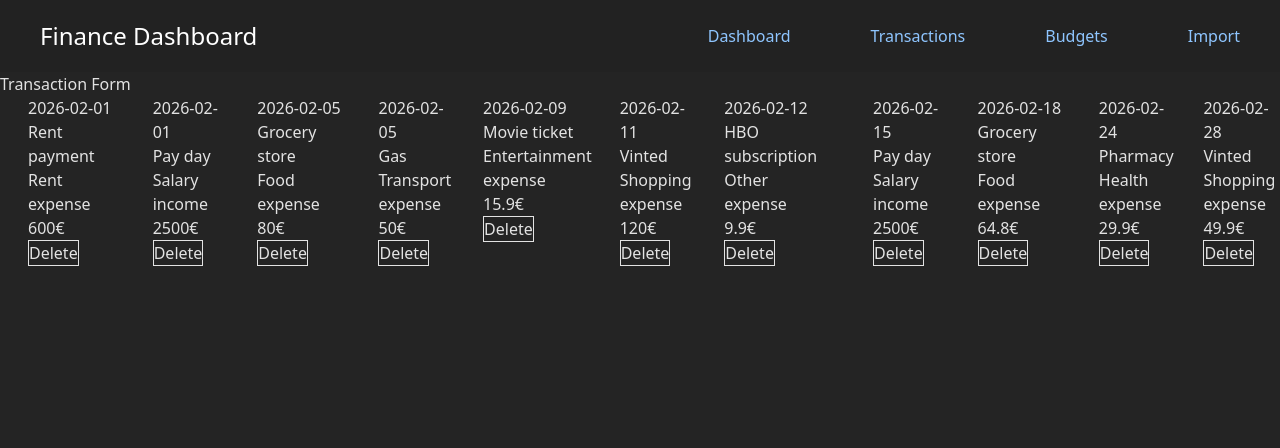
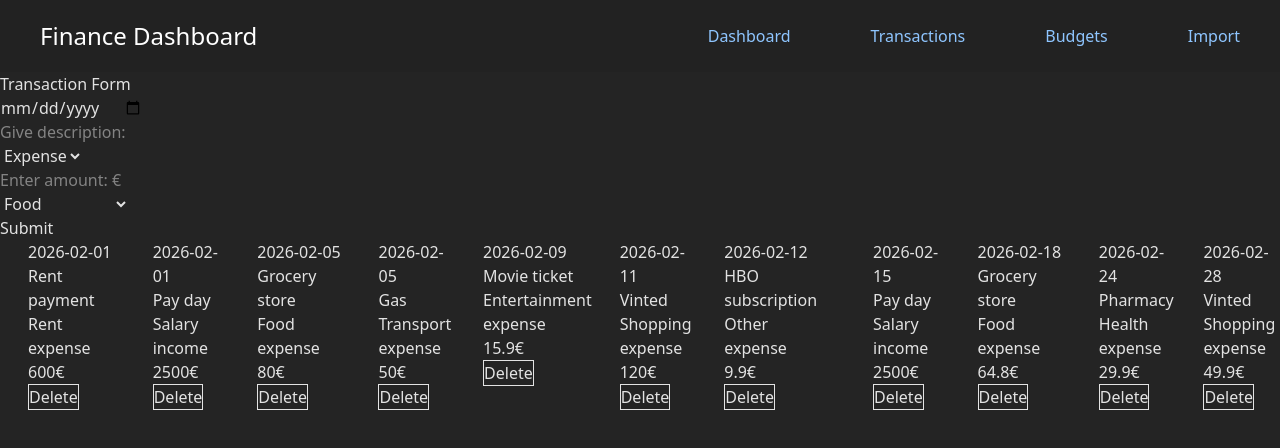
Before and after one commit to waltterir/personal-finance-dashboard, a React (Vite) app: page /transactions in a window 1280 px wide. Shown: the top 448 px of the page. Built offline with nearby package versions, Linux system fonts and the light colour scheme.

Commit message:
Add Formto TransactionPage

```diff
--- a/src/app/Routes.tsx
+++ b/src/app/Routes.tsx
@@ -8,6 +8,7 @@
 export function AppRoutes(props: {
   transactions: Transaction[];
   onDeleteTransaction: (id: string) => void;
+  onAddTransaction?: (transaction: Transaction) => void;
 }) {
   return (
     <>
--- a/src/features/transactions/components/TransactionForm.tsx
+++ b/src/features/transactions/components/TransactionForm.tsx
@@ -1,8 +1,101 @@
-export function TransactionForm() {
+import { useState } from "react";
+import type { Category, Transaction } from "../model/types";
+
+export function TransactionForm(props: {
+  categories: Category[];
+  onAddTransaction: (transaction: Transaction) => void;
+}) {
+  const [date, setDate] = useState("");
+  const [description, setDescription] = useState("");
+  const [amount, setAmount] = useState(0);
+  const [type, setType] = useState<"expense" | "income">("expense");
+  const [categoryId, setCategoryId] = useState(
+    props.categories.length > 0 ? props.categories[0].id : "",
+  );
+
+  const handleSubmit = (e: any) => {
+    e.preventDefault();
+
+    if (!date) return;
+    if (!description.trim()) return;
+    if (amount <= 0) return;
+    if (!categoryId) return;
+
+    const id = crypto.randomUUID();
+
+    const newTran: Transaction = {
+      id,
+      date,
+      description: description.trim(),
+      amount,
+      type,
+      categoryId,
+    };
+    props.onAddTransaction?.(newTran);
+
+    setAmount(0);
+    setDate("");
+    setDescription("");
+    setType("expense");
+    setCategoryId(props.categories.length > 0 ? props.categories[0].id : "");
+  };
+
   return (
-    <div>
+    <section>
       <h2>Transaction Form</h2>
-      {/* Form fields and logic will go here */}
-    </div>
+      <form onSubmit={handleSubmit}>
+        <div>
+          <input
+            value={date}
+            onChange={(e) => setDate(e.target.value)}
+            type="date"
+            name="date"
+            id="dateId"
+          />
+        </div>
+        <div>
+          <input
+            value={description}
+            onChange={(e) => setDescription(e.target.value)}
+            type="text"
+            name="description"
+            id="descriptionId"
+            placeholder="Give description:"
+          />
+        </div>
+        <div>
+          <select
+            value={type}
+            onChange={(e) => setType(e.target.value as "expense" | "income")}
+          >
+            <option value="income">Income</option>
+            <option value="expense">Expense</option>
+          </select>
+        </div>
+        <div>
+          <input
+            value={amount === 0 ? "" : amount}
+            onChange={(e) => setAmount(Number(e.target.value))}
+            type="number"
+            name="amount"
+            id="amountId"
+            placeholder="Enter amount: €"
+          />
+        </div>
+        <div>
+          <select
+            value={categoryId}
+            onChange={(e) => setCategoryId(e.target.value)}
+          >
+            {props.categories.map((category) => (
+              <option key={category.id} value={category.id}>
+                {category.name}
+              </option>
+            ))}
+          </select>
+        </div>
+        <button type="submit">Submit</button>
+      </form>
+    </section>
   );
 }
--- a/src/features/transactions/model/types.ts
+++ b/src/features/transactions/model/types.ts
@@ -2,7 +2,7 @@
   id: string;
   date: string;
   description: string;
-  type: string;
+  type: "expense" | "income";
   amount: number;
   categoryId: string;
 };
--- a/src/pages/TransactionsPage/TransactionsPage.tsx
+++ b/src/pages/TransactionsPage/TransactionsPage.tsx
@@ -6,11 +6,12 @@
 export function TransactionPage(props: {
   transactions: Transaction[];
   onDeleteTransaction: (id: string) => void;
+  onAddTransaction?: (transaction: Transaction) => void;
 }) {
   return (
     <>
       <div>
-        <TransactionForm />
+        <TransactionForm categories={categories} onAddTransaction={props.onAddTransaction ?? (() => {})} />
       </div>
       <div>
         <TransactionList
```
